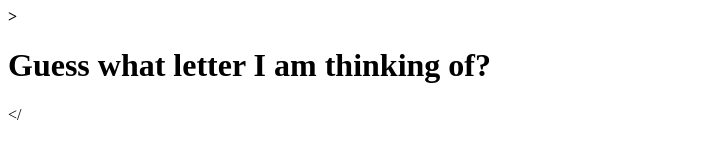
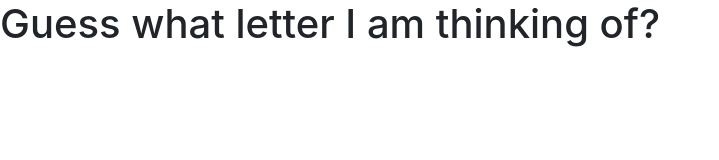
Before and after one commit to chenricky/Psychic-Game, a plain HTML site: page index.html in a window 1280 px wide. Shown: the whole page, without its empty margins (0-719 px from the left). Drawn offline with nearby package versions, Linux system fonts and the light colour scheme.

Commit message:
make basic stuff work again

```diff
--- a/index.html
+++ b/index.html
@@ -5,11 +5,12 @@
     <meta name="viewport" content="width=device-width, initial-scale=1.0">
     <meta http-equiv="X-UA-Compatible" content="ie=edge">
     <title>Document</title>
+    <link rel="stylesheet" href="https://stackpath.bootstrapcdn.com/bootstrap/4.3.1/css/bootstrap.min.css" integrity="sha384-ggOyR0iXCbMQv3Xipma34MD+dH/1fQ784/j6cY/iJTQUOhcWr7x9JvoRxT2MZw1T" crossorigin="anonymous">
     <link rel="stylesheet" href="assets/css/style.css">
 </head>
 <body>
 
-    <strong>><h1>Guess what letter I am thinking of?</h1></strong>
+    <strong><h1>Guess what letter I am thinking of?</h1></strong>
 
     <h1 id="userGuess-display"></h1>
     <h1 id="computerGuess-display"></h1>
@@ -21,4 +22,3 @@
     <script src="assets/javascript/game.js"></script>
 
 </body>
-</
```
